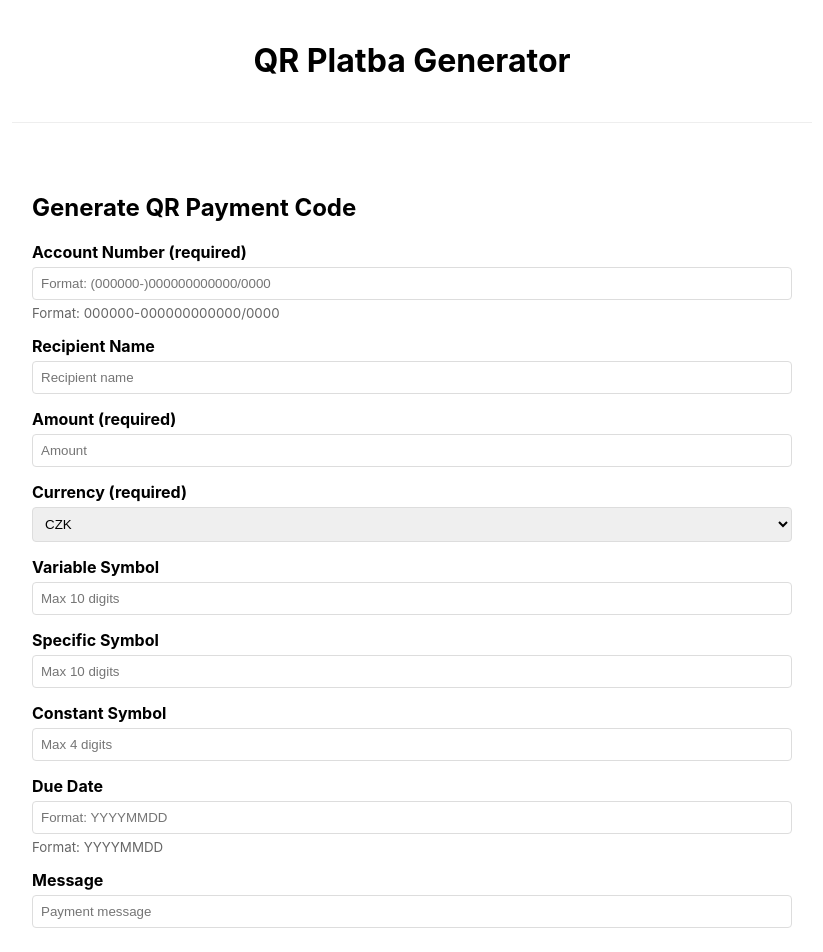
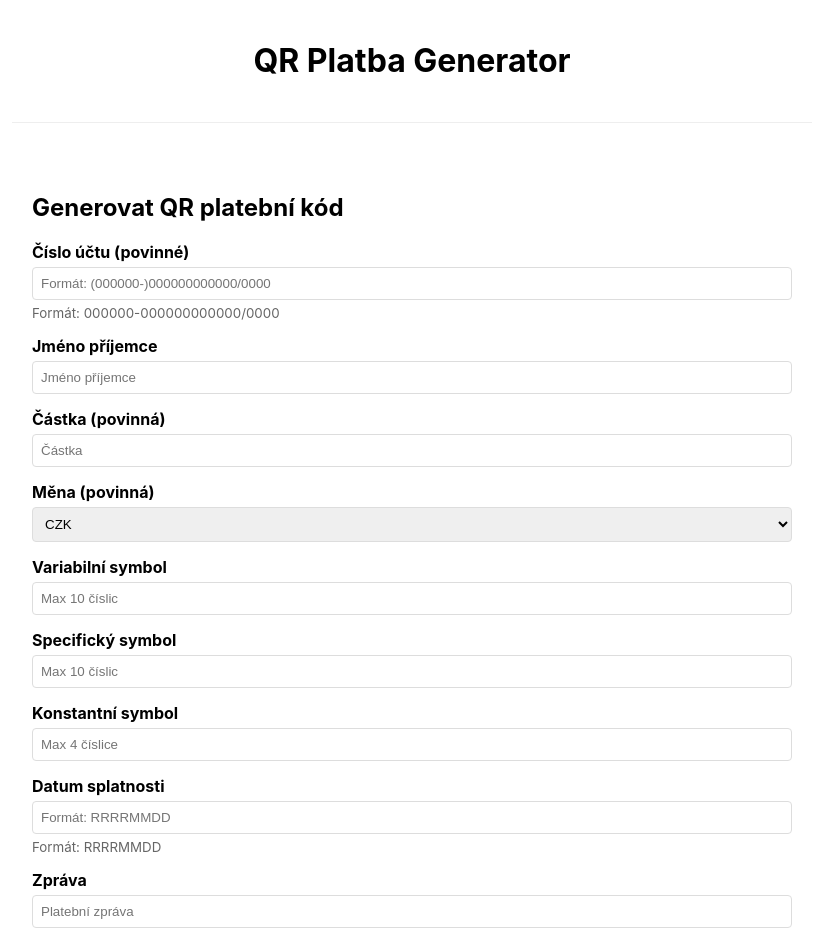
Before and after one commit to vilemj-Viclick/QR-Platba-Generator, a React (Create React App) app in the folder app/: page / in a window 1280 px wide. Shown: the top 952 px of the page, without its empty margins (228-1051 px from the left). Built offline with nearby package versions, Linux system fonts and the light colour scheme.

Commit message:
Localize QR form to Czech, update error handling structure, and refine validators with enhanced readability and extensibility.

```diff
--- a/app/index.html
+++ b/app/index.html
@@ -1,5 +1,5 @@
 <!DOCTYPE html>
-<html lang="en">
+<html lang="cs">
 <head>
     <meta charset="utf-8"/>
     <meta name="viewport" content="width=device-width, initial-scale=1"/>
--- a/app/src/QRForm.tsx
+++ b/app/src/QRForm.tsx
@@ -8,7 +8,10 @@ type FormData = {
 
 // Interface for field-specific errors
 interface FieldErrors {
-  [key: string]: string;
+  readonly [key: string]: {
+    readonly msg: string;
+    readonly code: string;
+  };
 }
 
 export const QRForm: React.FC = () => {
@@ -27,7 +30,6 @@ export const QRForm: React.FC = () => {
   const [qrCode, setQrCode] = useState<string | null>(null);
   const [errors, setErrors] = useState<FieldErrors>({});
   const [generalError, setGeneralError] = useState<string | null>(null);
-  const [loading, setLoading] = useState<boolean>(false);
 
   const handleChange = (e: React.ChangeEvent<HTMLInputElement | HTMLSelectElement>) => {
     const {name, value} = e.target;
@@ -48,7 +50,6 @@ export const QRForm: React.FC = () => {
     setErrors({});
     setGeneralError(null);
     setQrCode(null);
-    setLoading(true);
 
     try {
       // Convert amount to number
@@ -76,69 +77,65 @@ export const QRForm: React.FC = () => {
       setQrCode(qrCodeDataURL);
     } catch (err) {
       console.error('Error generating QR code:', err);
-      setGeneralError('An unexpected error occurred while generating the QR code');
-    } finally {
-      setLoading(false);
+      setGeneralError('Při generování QR kódu došlo k neočekávané chybě');
     }
   };
 
   return (
     <div className="qr-form-container">
       <div className="qr-form-wrapper">
-        <h2>Generate QR Payment Code</h2>
+        <h2>Generovat QR platební kód</h2>
 
         {generalError && <div className="error-message">{generalError}</div>}
 
         <form onSubmit={handleSubmit} className="form">
           <div className="form-group">
-            <label htmlFor="acc">Account Number (required)</label>
+            <label htmlFor="acc">Číslo účtu (povinné)</label>
             <input
               type="text"
               id="acc"
               name="acc"
               value={formData.acc}
               onChange={handleChange}
-              placeholder="Format: (000000-)000000000000/0000"
-              required
+              placeholder="Formát: (000000-)000000000000/0000"
               className={errors.acc ? 'input-error' : ''}
             />
-            <small>Format: 000000-000000000000/0000</small>
-            {errors.acc && <div className="field-error">{errors.acc}</div>}
+            <small>Formát: 000000-000000000000/0000</small>
+            {errors.acc && <div className="field-error">{errors.acc.msg}</div>}
           </div>
 
           <div className="form-group">
-            <label htmlFor="rec">Recipient Name</label>
+            <label htmlFor="rec">Jméno příjemce</label>
             <input
               type="text"
               id="rec"
               name="rec"
               value={formData.rec}
               onChange={handleChange}
-              placeholder="Recipient name"
+              placeholder="Jméno příjemce"
               className={errors.rec ? 'input-error' : ''}
             />
-            {errors.rec && <div className="field-error">{errors.rec}</div>}
+            {errors.rec && <div className="field-error">{errors.rec.msg}</div>}
           </div>
 
           <div className="form-group">
-            <label htmlFor="am">Amount (required)</label>
+            <label htmlFor="am">Částka (povinná)</label>
             <input
               type="number"
               id="am"
               name="am"
               value={formData.am}
               onChange={handleChange}
-              placeholder="Amount"
+              placeholder="Částka"
               step="0.01"
               min="0.01"
-              required
               className={errors.am ? 'input-error' : ''}
             />
-            {errors.am && <div className="field-error">{errors.am}</div>}
+            {errors.am && <div className="field-error">{errors.am.msg}</div>}
           </div>
 
           <div className="form-group">
-            <label htmlFor="cc">Currency (required)</label>
+            <label htmlFor="cc">Měna (povinná)</label>
             <select
               id="cc"
               name="cc"
@@ -151,86 +148,82 @@ export const QRForm: React.FC = () => {
               <option value="EUR">EUR</option>
               <option value="USD">USD</option>
             </select>
-            {errors.cc && <div className="field-error">{errors.cc}</div>}
+            {errors.cc && <div className="field-error">{errors.cc.msg}</div>}
           </div>
 
           <div className="form-group">
-            <label htmlFor="vs">Variable Symbol</label>
+            <label htmlFor="vs">Variabilní symbol</label>
             <input
               type="text"
               id="vs"
               name="vs"
               value={formData.vs}
               onChange={handleChange}
-              placeholder="Max 10 digits"
-              pattern="\d{0,10}"
+              placeholder="Max 10 číslic"
               className={errors.vs ? 'input-error' : ''}
             />
-            {errors.vs && <div className="field-error">{errors.vs}</div>}
+            {errors.vs && <div className="field-error">{errors.vs.msg}</div>}
           </div>
 
           <div className="form-group">
-            <label htmlFor="ss">Specific Symbol</label>
+            <label htmlFor="ss">Specifický symbol</label>
             <input
               type="text"
               id="ss"
               name="ss"
               value={formData.ss}
               onChange={handleChange}
-              placeholder="Max 10 digits"
-              pattern="\d{0,10}"
+              placeholder="Max 10 číslic"
               className={errors.ss ? 'input-error' : ''}
             />
-            {errors.ss && <div className="field-error">{errors.ss}</div>}
+            {errors.ss && <div className="field-error">{errors.ss.msg}</div>}
           </div>
 
           <div className="form-group">
-            <label htmlFor="ks">Constant Symbol</label>
+            <label htmlFor="ks">Konstantní symbol</label>
             <input
               type="text"
               id="ks"
               name="ks"
               value={formData.ks}
               onChange={handleChange}
-              placeholder="Max 4 digits"
-              pattern="\d{0,4}"
+              placeholder="Max 4 číslice"
               className={errors.ks ? 'input-error' : ''}
             />
-            {errors.ks && <div className="field-error">{errors.ks}</div>}
+            {errors.ks && <div className="field-error">{errors.ks.msg}</div>}
           </div>
 
           <div className="form-group">
-            <label htmlFor="dt">Due Date</label>
+            <label htmlFor="dt">Datum splatnosti</label>
             <input
               type="text"
               id="dt"
               name="dt"
               value={formData.dt}
               onChange={handleChange}
-              placeholder="Format: YYYYMMDD"
-              pattern="\d{8}"
+              placeholder="Formát: RRRRMMDD"
               className={errors.dt ? 'input-error' : ''}
             />
-            <small>Format: YYYYMMDD</small>
-            {errors.dt && <div className="field-error">{errors.dt}</div>}
+            <small>Formát: RRRRMMDD</small>
+            {errors.dt && <div className="field-error">{errors.dt.msg}</div>}
           </div>
 
           <div className="form-group">
-            <label htmlFor="msg">Message</label>
+            <label htmlFor="msg">Zpráva</label>
             <input
               type="text"
               id="msg"
               name="msg"
               value={formData.msg}
               onChange={handleChange}
-              placeholder="Payment message"
+              placeholder="Platební zpráva"
               className={errors.msg ? 'input-error' : ''}
             />
-            {errors.msg && <div className="field-error">{errors.msg}</div>}
+            {errors.msg && <div className="field-error">{errors.msg.msg}</div>}
           </div>
 
-          <button type="submit" disabled={loading}>
-            {loading ? 'Generating...' : 'Generate QR Code'}
+          <button type="submit">
+            Generovat QR kód
           </button>
         </form>
       </div>
@@ -238,13 +231,13 @@ export const QRForm: React.FC = () => {
       <div className="qr-code-container">
         {qrCode ? (
           <div className="qr-result">
-            <h3>Your QR Code</h3>
-            <img src={qrCode} alt="QR Payment Code"/>
-            <p>Scan this QR code with your banking app to make the payment.</p>
+            <h3>Váš QR kód</h3>
+            <img src={qrCode} alt="QR platební kód"/>
+            <p>Naskenujte tento QR kód pomocí vaší bankovní aplikace pro provedení platby.</p>
           </div>
         ) : (
           <div className="qr-code-placeholder">
-            <p className="qr-code-placeholder-text">QR code will appear here</p>
+            <p className="qr-code-placeholder-text">QR kód se zobrazí zde</p>
           </div>
         )}
       </div>
--- a/packages/qr-platba-generator/src/validators.ts
+++ b/packages/qr-platba-generator/src/validators.ts
@@ -1,5 +1,11 @@
 // Import the QRPlatbaRequest interface
-import { QRPlatbaRequest } from './types';
+import {QRPlatbaRequest} from './types';
+
+const isNonEmptyString = (str: string | undefined | null): boolean =>
+  (str !== undefined) && (str !== null) && str.trim() !== '';
+
+const isFiniteNumber = (num: number | undefined | null): boolean =>
+  (typeof num === 'number') && !isNaN(num) && isFinite(num);
 
 /**
  * Validates if the account number is in the correct format.
@@ -66,53 +72,88 @@ function isValidCurrency(currency: string): boolean {
   return validCurrencies.includes(currency);
 }
 
+type ErrorReport = {
+  readonly msg: string;
+  readonly code: string
+};
+
 /**
  * Validates the QR payment request data.
  * @param data QR payment request data
  * @returns Object with validation errors or null if valid
  */
-export function validateQRPlatbaRequest(data: QRPlatbaRequest): Partial<Record<keyof QRPlatbaRequest, string>> | null {
-  const errors: Partial<Record<keyof QRPlatbaRequest, string>> = {};
+export function validateQRPlatbaRequest(data: QRPlatbaRequest): Partial<Record<keyof QRPlatbaRequest, ErrorReport>> | null {
+  const errors: Partial<Record<keyof QRPlatbaRequest, { msg: string; code: string }>> = {};
 
   // Validate mandatory fields
   if (!data.acc) {
-    errors.acc = 'Account number is required';
+    errors.acc = {
+      msg: 'Číslo účtu je povinné',
+      code: 'required'
+    };
   } else if (!isValidAccountNumber(data.acc)) {
-    errors.acc = 'Invalid account number format. Expected format: 000000-000000000000/0000';
+    errors.acc = {
+      msg: 'Neplatný formát čísla účtu. Očekávaný formát: 000000-000000000000/0000',
+      code: 'format'
+    };
   }
 
-  if (data.am === undefined) {
-    errors.am = 'Amount is required';
+  if (!isFiniteNumber(data.am)) {
+    errors.am = {
+      msg: 'Částka je povinná',
+      code: 'required'
+    };
   } else if (!isValidAmount(data.am)) {
-    errors.am = 'Invalid amount. Must be a positive number';
+    errors.am = {
+      msg: 'Neplatná částka. Musí být kladné číslo',
+      code: 'format'
+    };
   }
 
   if (!data.cc) {
-    errors.cc = 'Currency is required';
+    errors.cc = {
+      msg: 'Měna je povinná',
+      code: 'required'
+    };
   } else if (!isValidCurrency(data.cc)) {
-    errors.cc = 'Invalid currency code';
+    errors.cc = {
+      msg: 'Neplatný kód měny',
+      code: 'format'
+    };
   }
 
   // Validate optional fields
   if (data.vs && !isValidDigitString(data.vs, 10)) {
-    errors.vs = 'Invalid variable symbol. Must be a string of digits, max 10 characters';
+    errors.vs = {
+      msg: 'Neplatný variabilní symbol. Musí obsahovat pouze číslice, maximálně 10 znaků',
+      code: 'format'
+    };
   }
 
   if (data.ss && !isValidDigitString(data.ss, 10)) {
-    errors.ss = 'Invalid specific symbol. Must be a string of digits, max 10 characters';
+    errors.ss = {
+      msg: 'Neplatný specifický symbol. Musí obsahovat pouze číslice, maximálně 10 znaků',
+      code: 'format'
+    };
   }
 
   if (data.ks && !isValidDigitString(data.ks, 4)) {
-    errors.ks = 'Invalid constant symbol. Must be a string of digits, max 4 characters';
+    errors.ks = {
+      msg: 'Neplatný konstantní symbol. Musí obsahovat pouze číslice, maximálně 4 znaky',
+      code: 'format'
+    };
   }
 
   if (data.dt && !isValidDate(data.dt)) {
-    errors.dt = 'Invalid date format. Expected format: YYYYMMDD';
+    errors.dt = {
+      msg: 'Neplatný formát data. Očekávaný formát: RRRRMMDD',
+      code: 'format'
+    };
   }
 
   // If there are any validation errors, return them
   if (Object.keys(errors).length > 0) {
-    return errors as Record<string, string>;
+    return errors as Record<string, { msg: string; code: string }>;
   }
 
   return null;
```
